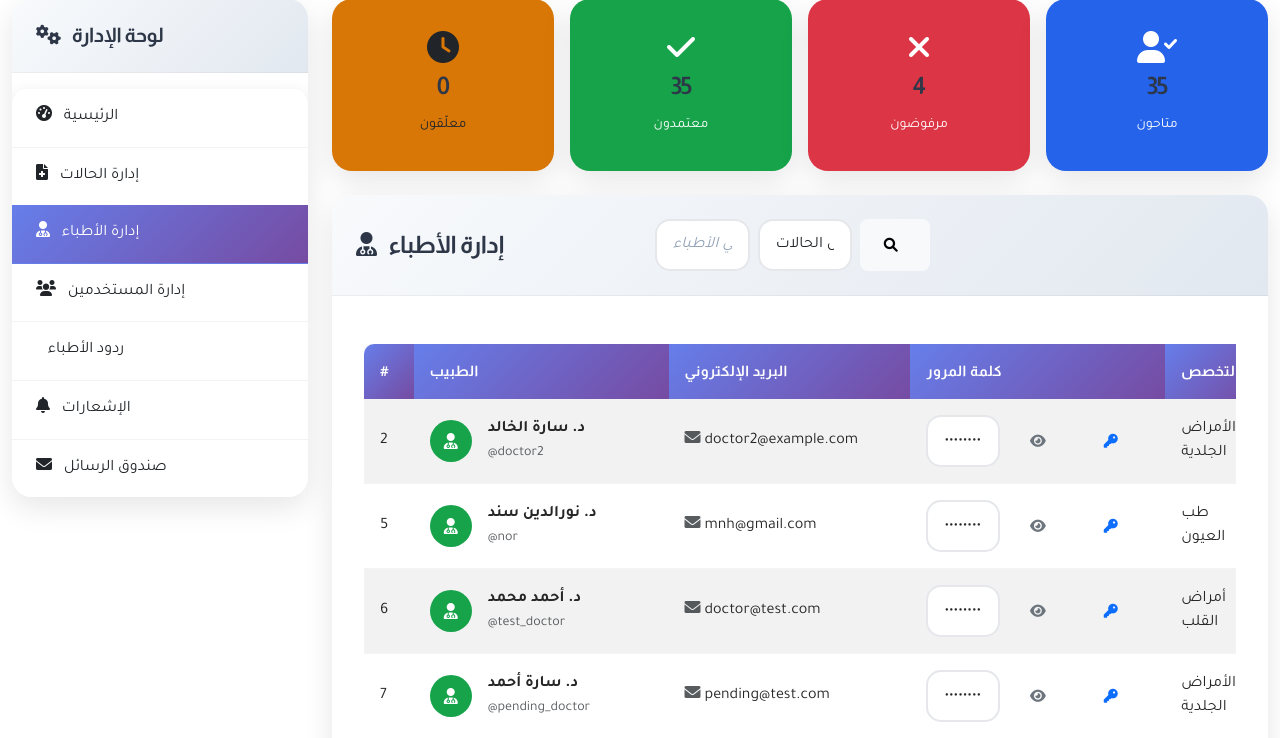
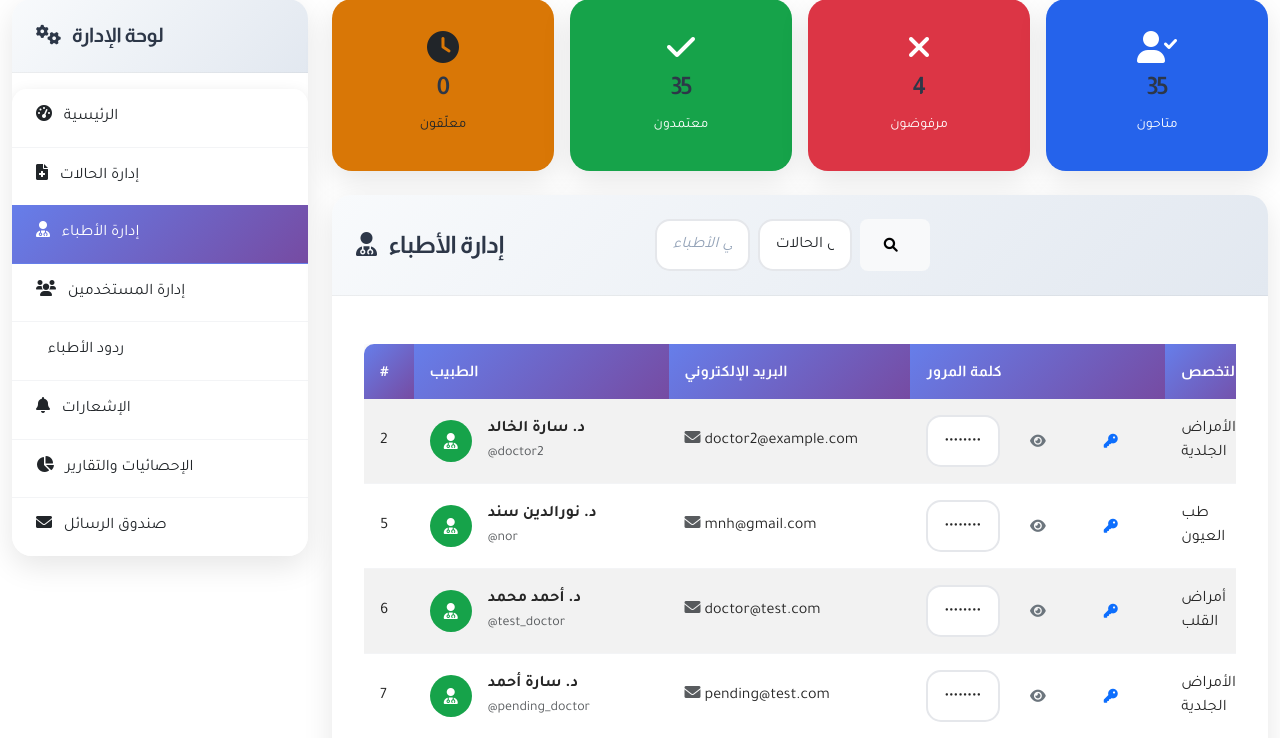
Before and after one commit to AhmedAliAliaaaaaaa/Medical-Platform, a Django app: page /admin-panel/doctors/ in a window 1280 px wide. Shown: the part 137-875 px from the top of the page. Run offline with Django 5.2, Linux system fonts and the light colour scheme; a user stored in the database is signed in; data comes from the database, SQL or seed files in the repository; data that the repository does not hold is empty.

Commit message:
Add statistics page to every admin sidebar
Co-authored-by: Copilot <223556219+Copilot@users.noreply.github.com>

```diff
--- a/templates/admin_panel/dashboard.html
+++ b/templates/admin_panel/dashboard.html
@@ -39,6 +39,10 @@
                     <a href="{% url 'admin_panel:notifications' %}" class="list-group-item list-group-item-action">
                         <i class="fas fa-bell me-2"></i>
                         {% trans "الإشعارات" %}
+                    </a>
+                    <a href="{% url 'admin_panel:statistics' %}" class="list-group-item list-group-item-action">
+                        <i class="fas fa-chart-pie me-2"></i>
+                        {% trans "الإحصائيات والتقارير" %}
                     </a>
                     <a href="{% url 'admin_panel:messages' %}" class="list-group-item list-group-item-action">
                         <i class="fas fa-envelope me-2"></i>
--- a/templates/admin_panel/earnings.html
+++ b/templates/admin_panel/earnings.html
@@ -82,6 +82,9 @@
                     <a href="{% url 'admin_panel:earnings' %}" class="list-group-item list-group-item-action active">
                         <i class="fas fa-coins me-2"></i>إدارة الأرباح
                     </a>
+                    <a href="{% url 'admin_panel:statistics' %}" class="list-group-item list-group-item-action">
+                        <i class="fas fa-chart-pie me-2"></i>{% trans "الإحصائيات والتقارير" %}
+                    </a>
                 </div>
             </div>
         </div>
--- a/templates/admin_panel/manage_cases.html
+++ b/templates/admin_panel/manage_cases.html
@@ -39,6 +39,9 @@
                     <a href="{% url 'admin_panel:notifications' %}" class="list-group-item list-group-item-action">
                         <i class="fas fa-bell me-2"></i>
                         {% trans "الإشعارات" %}
+                    </a>
+                    <a href="{% url 'admin_panel:statistics' %}" class="list-group-item list-group-item-action">
+                        <i class="fas fa-chart-pie me-2"></i>{% trans "الإحصائيات والتقارير" %}
                     </a>
                     <a href="{% url 'admin_panel:messages' %}" class="list-group-item list-group-item-action">
                         <i class="fas fa-envelope me-2"></i>
--- a/templates/admin_panel/manage_doctors.html
+++ b/templates/admin_panel/manage_doctors.html
@@ -53,6 +53,10 @@
                     <a href="{% url 'admin_panel:notifications' %}" class="list-group-item list-group-item-action">
                         <i class="fas fa-bell me-2"></i>
                         {% trans "الإشعارات" %}
+                    </a>
+                    <a href="{% url 'admin_panel:statistics' %}" class="list-group-item list-group-item-action">
+                        <i class="fas fa-chart-pie me-2"></i>
+                        {% trans "الإحصائيات والتقارير" %}
                     </a>
                     <a href="{% url 'admin_panel:messages' %}" class="list-group-item list-group-item-action">
                         <i class="fas fa-envelope me-2"></i>
--- a/templates/admin_panel/messages.html
+++ b/templates/admin_panel/messages.html
@@ -51,6 +51,9 @@
                     </a>
                     <a href="{% url 'admin_panel:earnings' %}" class="list-group-item list-group-item-action">
                         <i class="fas fa-coins me-2"></i>إدارة الأرباح
+                    </a>
+                    <a href="{% url 'admin_panel:statistics' %}" class="list-group-item list-group-item-action">
+                        <i class="fas fa-chart-pie me-2"></i>{% trans "الإحصائيات والتقارير" %}
                     </a>
                 </div>
             </div>
```
